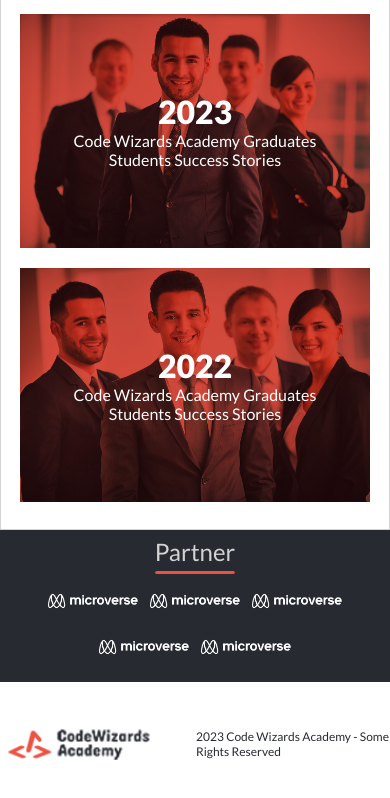
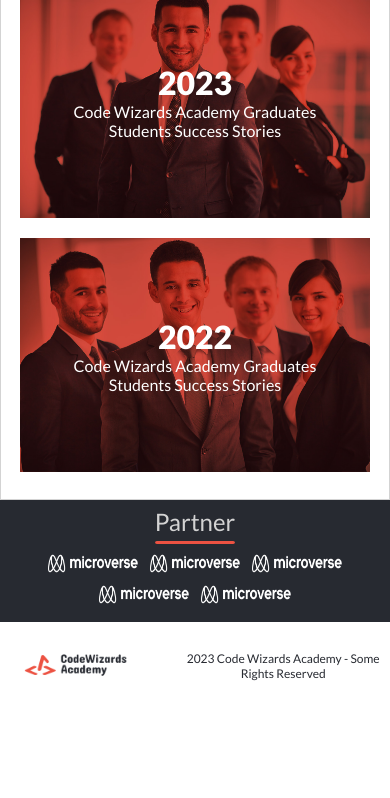
Before and after one commit to s2jack/codewizards.github.io, a website: page about.html in a window 390 px wide. Shown: the part 1044-1842 px from the top of the page. After the commit the page ends 1754 px from the top, so only its background shows below. Drawn offline with Linux system fonts and the light colour scheme.

Commit message:
Fix issues
Check README links
Give appropriate credit for the author of design
Hide appbar and logo in the header for mobile versions
Change navbar element into nav
Change all images container div elements into img element
Change enroll button element into button
Fix main program padding issues
Change div into article in the program section
Remove lines in the speakers section for mobile versions

```diff
--- a/about-desktop-styles.css
+++ b/about-desktop-styles.css
@@ -65,7 +65,7 @@
 
 #menu-list {
   display: flex;
-  gap: 12px;
+  gap: 48px;
   align-items: center;
   justify-content: center;
 }
@@ -77,7 +77,20 @@
   background-color: #fff;
 }
 
+#user-menu-bar,
+#user-menu,
+#social-media-icons {
+  padding-right: 12px;
+  background-color: #3e3e3e;
+  display: flex;
+  justify-content: flex-end;
+  align-items: center;
+  gap: 12px;
+  color: #fff;
+}
+
 #user-menu-bar {
+  display: flex;
   width: 100vw;
   height: 3.5vh;
 }
@@ -87,12 +100,14 @@
 }
 
 #logo-container {
+  display: block;
   background-image: url("images/CWA_logo_hq.png");
   width: 210px;
   height: 110px;
 }
 
 #enroll-button {
+  background-color: unset;
   font-size: 14px;
   padding: 6px;
   display: block;
@@ -156,7 +171,7 @@
 #partners {
   padding-top: 36px;
   padding-bottom: 36px;
-  display: flex;
+  display: none;
   flex-direction: column;
   gap: 32px;
 }
@@ -171,3 +186,24 @@
   width: 16.6666667vw;
   max-width: 236px;
 }
+
+#footer-logo-container {
+  background-image: url("images/CWA_logo_new-white.png");
+  width: 228px;
+  height: 120px;
+}
+
+footer {
+  display: flex;
+  justify-content: space-around;
+  align-items: center;
+  gap: 0;
+  padding: 24px 0 12px 0;
+  background-color: #3e3e3e;
+}
+
+#copyright-txt {
+  color: #fff;
+  width: 40%;
+  font-size: 14px;
+}
--- a/about-styles.css
+++ b/about-styles.css
@@ -52,7 +52,9 @@
 #enroll-button,
 #closeIcon,
 #indicator0,
-#det-message {
+#det-message,
+#logo-container,
+#user-menu-bar {
   display: none;
 }
 
@@ -108,24 +110,6 @@ body {
   top: 12px;
 }
 
-#user-menu-bar,
-#user-menu,
-#social-media-icons {
-  padding-right: 12px;
-  background-color: #3e3e3e;
-  display: flex;
-  justify-content: flex-end;
-  align-items: center;
-  gap: 12px;
-  color: #fff;
-}
-
-#user-menu-bar {
-  width: 100vw;
-  height: 3.5vh;
-  padding-right: 0;
-}
-
 .navbar {
   position: absolute;
   background-color: unset;
@@ -139,7 +123,6 @@ body {
 }
 
 #logo-container {
-  background-image: url("images/CWA_logo_new.png");
   width: 150px;
   height: 40px;
   background-size: contain;
@@ -147,6 +130,9 @@ body {
 }
 
 #hamburger-icon {
+  margin-left: 12px;
+  margin-right: auto;
+  font-size: 24px;
   width: 37px;
   height: 16px;
 }
@@ -350,7 +336,7 @@ main {
 
 .partner-logo {
   width: 90px;
-  height: 40px;
+  height: 25px;
   background-size: contain;
   background-repeat: no-repeat;
   background-position: center;
@@ -363,27 +349,26 @@ main {
   gap: 12px;
 }
 
-#logo1 {
-  background-image: url("images/microverselogo.png");
+footer {
+  display: flex;
+  justify-content: space-around;
+  align-items: center;
+  gap: 12px;
+  background-color: #fff;
+  width: 100vw;
 }
 
-#footer-logo {
-  background-image: url("images/CWA_logo_new.png");
-  min-width: 160px;
-  min-height: 40px;
+#footer-logo-container {
+  background-image: url("images/CWA_logo_hq.png");
+  width: 210px;
+  height: 88px;
   background-size: contain;
   background-repeat: no-repeat;
 }
 
-footer {
-  display: flex;
-  align-items: center;
-  justify-content: space-around;
-  gap: 36px;
-  width: 100vw;
-  min-height: 124px;
+#copyright-txt {
+  color: #272a31;
+  width: 70%;
+  font-size: 12px;
+  text-align: center;
 }
-
-#copyright-txt {
-  font-size: 12px;
-}
--- a/about.html
+++ b/about.html
@@ -26,9 +26,9 @@
           <li id="logOut" class="user-menu-element lato">Logout</li>
         </ul>
       </div>
-      <navbar class="navbar">
-        <div id="logo-container">
-        </div>
+      <nav class="navbar">
+        <img src="images/CWA_logo_hq.png" alt="CWA_logo" id="logo-container">
+        </img>
         <div id="menu-container">
           <ul id="menu-list">
             <li class="menu-element" id="about-link"><a class="lato red" href="about.html">About</a></li>
@@ -38,9 +38,9 @@
             <li class="menu-element" id="about-link"><a class="lato dark" href="index.html#program">News</a></li>          </ul>
           <i id="closeIcon" class="fa-solid fa-xmark"></i>
         </div>
-        <div id="enroll-button" class="lato red">Enroll Now</div>
+        <button id="enroll-button" class="lato red">Enroll Now</button>
         <i id="hamburger-icon" class="fa-solid fa-bars"></i>
-      </navbar>
+      </nav>
     </header>
     <main>
       <div id="about-bg-container">
@@ -112,21 +112,21 @@
         </div>
         <div id="partner-logo-container">
           <div class="part-logo-cont">
-            <div id="logo1" class="partner-logo"></div>
-            <div id="logo1" class="partner-logo"></div>
-            <div id="logo1" class="partner-logo"></div>
+            <img src="images/microverselogo.png" alt="microverselogo" id="logo1" class="partner-logo"></img>
+            <img src="images/microverselogo.png" alt="microverselogo" id="logo1" class="partner-logo"></img>
+            <img src="images/microverselogo.png" alt="microverselogo" id="logo1" class="partner-logo"></img>
           </div>
           <div class="part-logo-cont">
-            <div div id="logo1" class="partner-logo"></div>
-            <div id="logo1" class="partner-logo"></div>
+            <img src="images/microverselogo.png" alt="microverselogo" id="logo1" class="partner-logo"></img>
+            <img src="images/microverselogo.png" alt="microverselogo" id="logo1" class="partner-logo"></img>
           </div>
         </div>
       </section>
     </main>
-    <footer class="white-bg">
-      <div id="footer-logo">
+    <footer>
+      <div id="footer-logo-container">
       </div>
-      <p id="copyright-txt" class="lato dark">2023 Code Wizards Academy - Some Rights Reserved</p>
+      <p id="copyright-txt" class="lato">2023 Code Wizards Academy - Some Rights Reserved</p>
     </footer>
     <script src="main.js"></script>
   </body>
--- a/desktop-styles.css
+++ b/desktop-styles.css
@@ -76,6 +76,18 @@
   background-color: #fff;
 }
 
+#user-menu-bar,
+#user-menu,
+#social-media-icons {
+  padding-right: 12px;
+  background-color: #3e3e3e;
+  display: flex;
+  justify-content: flex-end;
+  align-items: center;
+  gap: 12px;
+  color: #fff;
+}
+
 #user-menu-bar {
   width: 100vw;
   height: 3.5vh;
@@ -86,12 +98,13 @@
 }
 
 #logo-container {
-  background-image: url("images/CWA_logo_hq.png");
+  display: block;
   width: 210px;
   height: 110px;
 }
 
 #enroll-button {
+  background-color: unset;
   font-size: 14px;
   padding: 6px;
   display: block;
@@ -100,6 +113,10 @@
 
 #user-menu li {
   font-size: 12px;
+}
+
+#menu-list {
+  gap: 48px;
 }
 
 .menu-element {
@@ -230,6 +247,10 @@
   gap: 24px;
 }
 
+.sp-indicator {
+  display: block;
+}
+
 #indicator2 {
   width: 30%;
 }
@@ -259,6 +280,26 @@
 }
 
 .partner-logo {
+  height: 49px;
   width: 16.6666667vw;
   max-width: 236px;
 }
+
+#footer-logo-container {
+  width: 228px;
+  height: 120px;
+}
+
+footer {
+  display: flex;
+  justify-content: space-around;
+  align-items: center;
+  gap: 0;
+  padding: 24px 0 12px 0;
+}
+
+#copyright-txt {
+  color: #272a31;
+  width: 40%;
+  font-size: 14px;
+}
--- a/styles.css
+++ b/styles.css
@@ -51,7 +51,10 @@
 #menu-list,
 #menu-container,
 #enroll-button,
-#closeIcon {
+#closeIcon,
+#logo-container,
+#user-menu-bar,
+.sp-indicator {
   display: none;
 }
 
@@ -106,24 +109,6 @@ body {
   top: 12px;
 }
 
-#user-menu-bar,
-#user-menu,
-#social-media-icons {
-  padding-right: 12px;
-  background-color: #3e3e3e;
-  display: flex;
-  justify-content: flex-end;
-  align-items: center;
-  gap: 12px;
-  color: #fff;
-}
-
-#user-menu-bar {
-  padding-right: 0;
-  width: 100vw;
-  height: 3.5vh;
-}
-
 .navbar {
   position: absolute;
   display: flex;
@@ -141,7 +126,6 @@ body {
 }
 
 #logo-container {
-  background-image: url("images/CWA_logo_new.png");
   width: 150px;
   height: 40px;
   background-size: contain;
@@ -149,6 +133,9 @@ body {
 }
 
 #hamburger-icon {
+  margin-left: 12px;
+  margin-right: auto;
+  font-size: 24px;
   width: 37px;
   height: 16px;
 }
@@ -220,7 +207,7 @@ main {
 #program-container {
   background-image: url("images/program-bg-hq.jpg");
   width: 100vw;
-  height: 71vh;
+  height: 100vh;
   background-size: cover;
   background-position: center;
   background-repeat: no-repeat;
@@ -405,14 +392,10 @@ main {
 
 .partner-logo {
   width: 90px;
-  height: 40px;
+  height: 25px;
   background-size: contain;
   background-repeat: no-repeat;
   background-position: center;
-}
-
-#logo1 {
-  background-image: url("images/microverselogo.png");
 }
 
 footer {
@@ -420,12 +403,19 @@ footer {
   justify-content: space-around;
   align-items: center;
   gap: 12px;
-  padding: 24px 12px 12px 12px;
+  width: 100vw;
+}
+
+#footer-logo-container {
+  width: 150px;
+  height: 88px;
+  background-size: contain;
+  background-repeat: no-repeat;
 }
 
 #copyright-txt {
   width: 70%;
-  font-size: 14px;
+  font-size: 12px;
   text-align: center;
 }
 
```
Also changed, not shown: index.html (+27 -27 lines), README.md.
